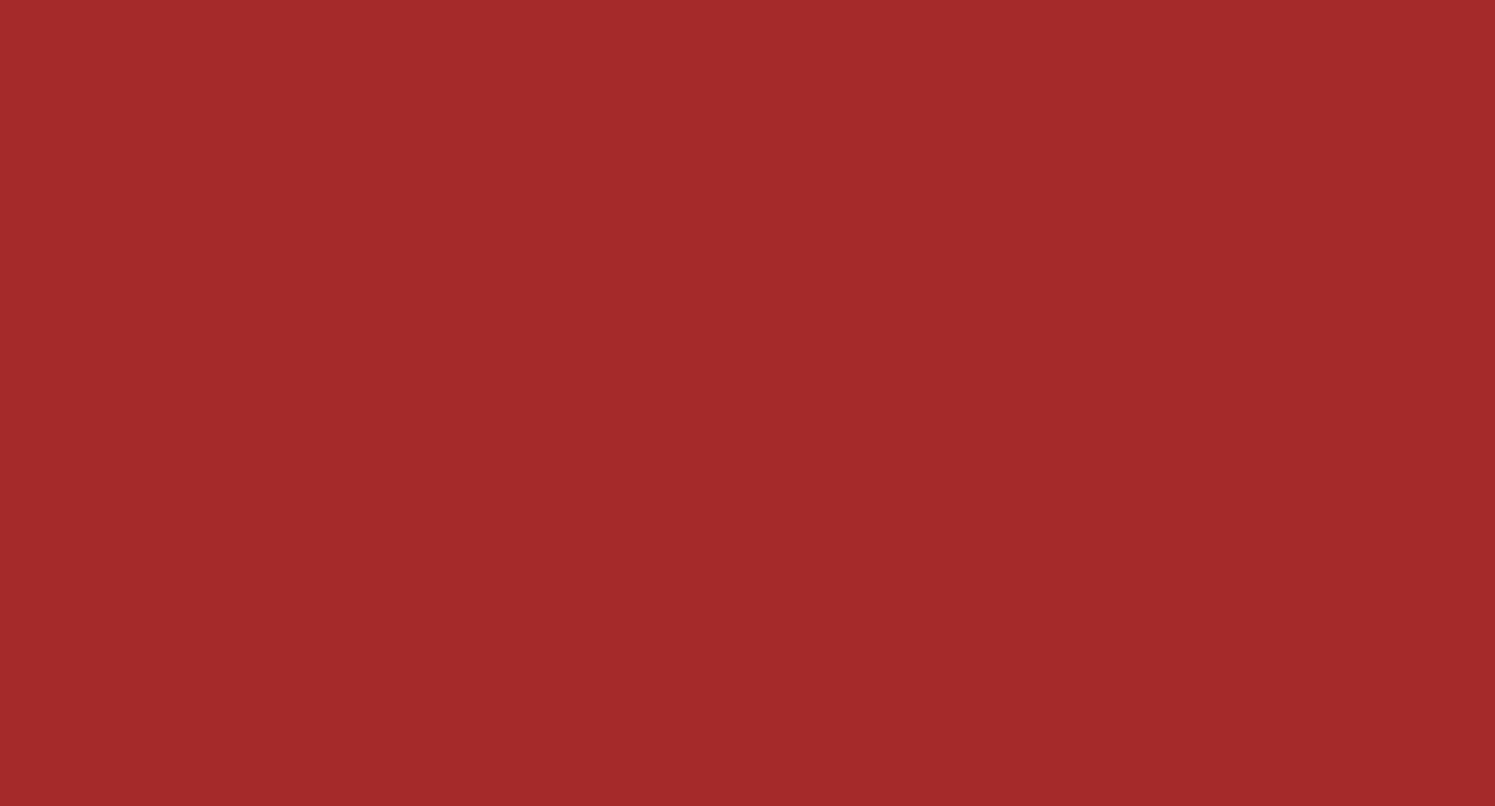
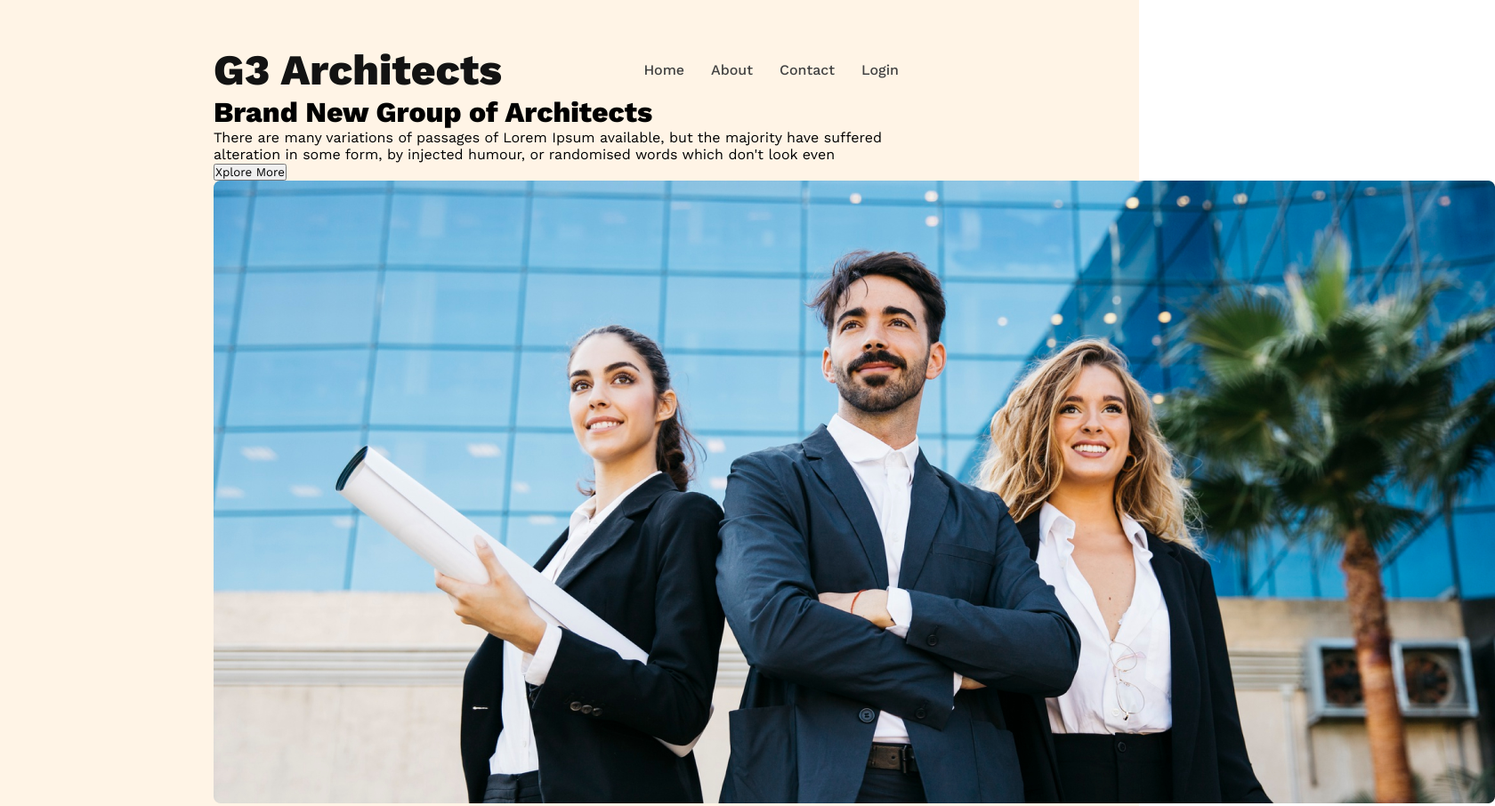
Before and after one commit to Basit612/G3-Architects, a plain HTML site: page index.html in a window 1280 px wide. Shown: the top 906 px of the page at 89% size, 1680 px wide, since content can reach past the window. Before the commit the page ends 800 px from the top, so only its background shows below. Drawn offline with nearby package versions, Linux system fonts and the light colour scheme.

Commit message:
finished header

```diff
--- a/index.html
+++ b/index.html
@@ -7,6 +7,31 @@
 <link rel="stylesheet" href="style.css">
 </head>
 <body>
+   <header>
+       <nav>
+        <h3 class="nav-title">G3 Architects</h3>
+        <ul>
+          <li><a href="">Home</a></li>
+          <li><a href="">About</a></li>
+          <li><a href="">Contact</a></li>
+          <li><a href="">Login</a></li>
+        </ul>
+       </nav>
 
+       <div class="banner">
+        <h1 class="banner-title">Brand New Group of Architects </h1>
+       <p class="banner-dc">There are many variations of passages of Lorem Ipsum available, but the majority have suffered alteration in some form, by injected humour, or randomised words which don't look even</p>
+      <button class="btn-primary">Xplore More</button>
+      <img src="images/banner.png" alt="">
+       </div>
+   </header>
+
+   <main>
+
+   </main>
+
+   <footer>
+
+   </footer>
 </body>
 </html>
--- a/style.css
+++ b/style.css
@@ -1,3 +1,42 @@
-body {
-  background-color: brown;
+@import url('https://fonts.googleapis.com/css2?family=Work+Sans:ital,wght@0,400;0,500;0,800;1,400;1,600;1,700&display=swap');
+
+
+*{
+  margin: 0;
+  padding: 0;
+  box-sizing: border-box;
+  font-family: 'Work Sans', sans-serif;
 }
+
+header {
+  background: rgba(255, 144, 14, 0.10);
+  padding: 50px 240px;
+}
+
+nav {
+  display: flex;
+  justify-content: space-between;
+  align-items: center;
+}
+
+.nav-title {
+  font-size: 3rem;
+  font-weight: 700;
+  color: #131313;
+}
+
+nav > ul {
+  display: flex;
+}
+
+nav li {
+  list-style: none;
+  margin-right: 30px;
+  font-weight: 500;
+  font-size: 1rem;
+}
+
+nav li a{
+  text-decoration: none;
+  color: #424242;
+}
```
